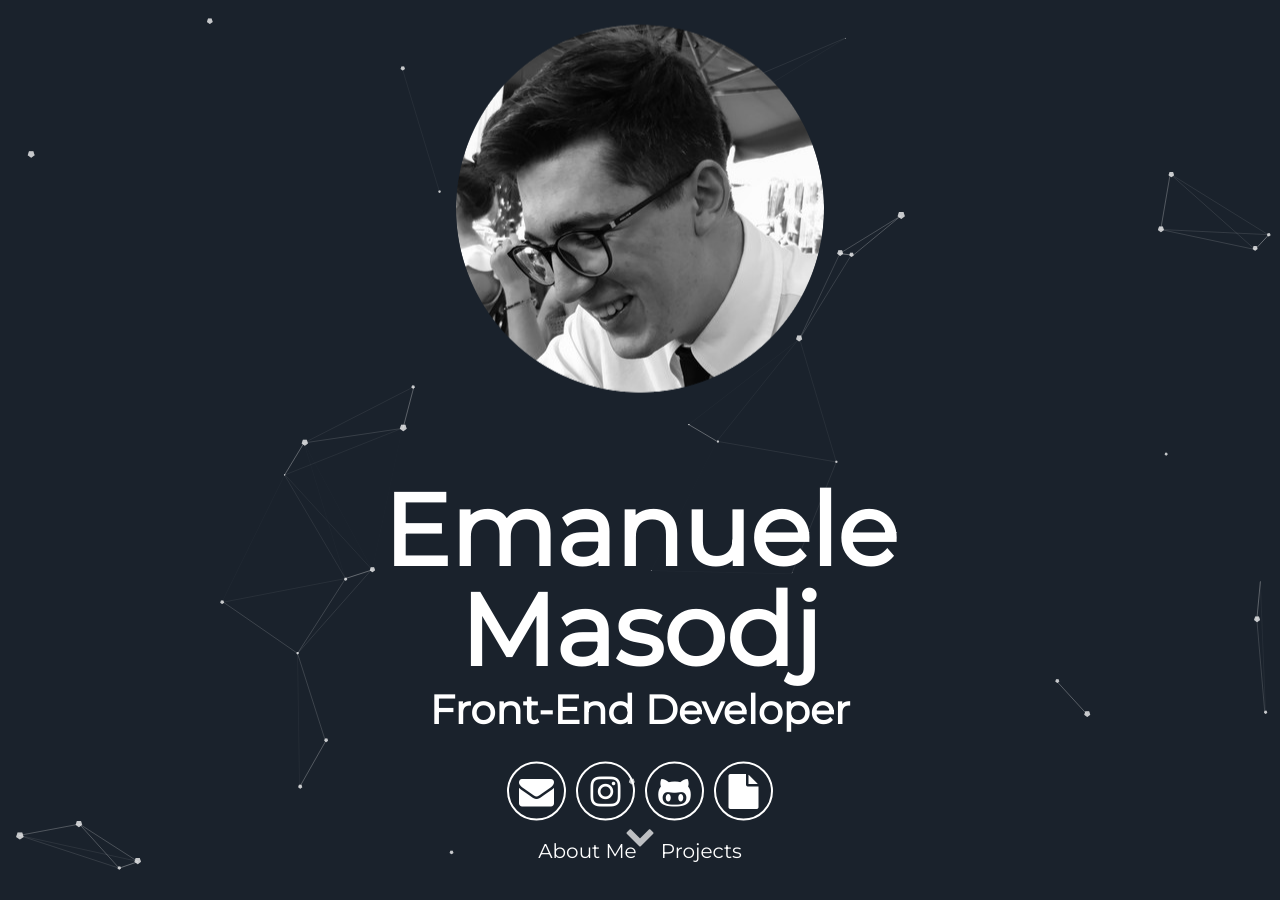
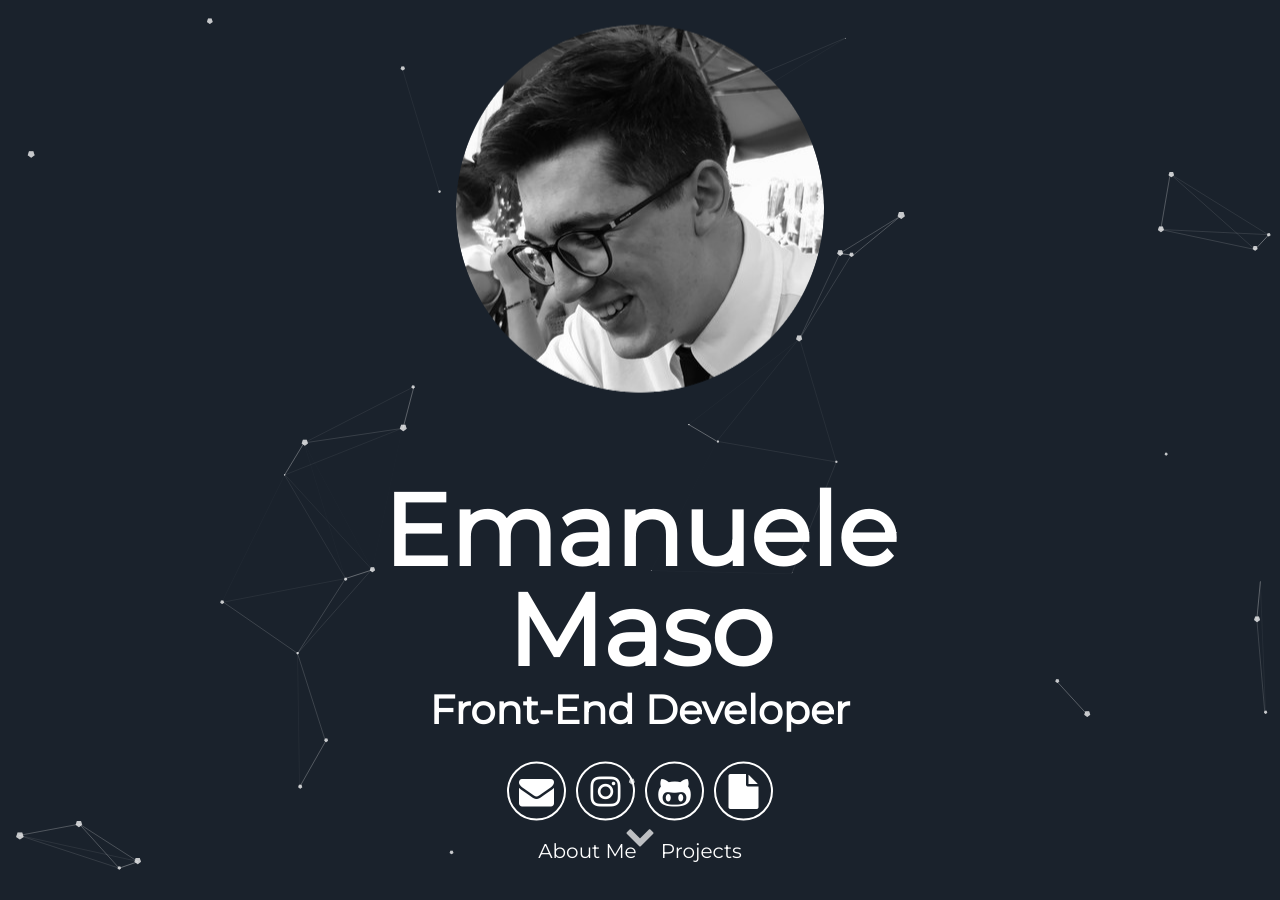
Before and after one commit to ClarkStoro/clarkstoro.github.io, a Jekyll site: the page built from index.html, in a window 1280 px wide and 900 px high. Built offline with Jekyll 4.4.1, drawn with Linux system fonts in a browser that asks for light colours.

Commit message:
Update header.html

```diff
--- a/_includes/header.html
+++ b/_includes/header.html
@@ -1,12 +1,12 @@
 <div id="particles-js">
   <div class="header">
 
-      <div class="images-center">
+      <div class="contents-center">
         <img alt="ema" src="{{ "/assets/img/EmanueleMaso.png"}}" />
       </div>
 
       <h1>
-        <span class="site-title">{{site.username}}dj</span>
+        <span class="site-title">{{site.username}}</span>
         <span class="site-description">{{site.user_title}}</span>
       </h1>
       <div class="header-icons">
```
